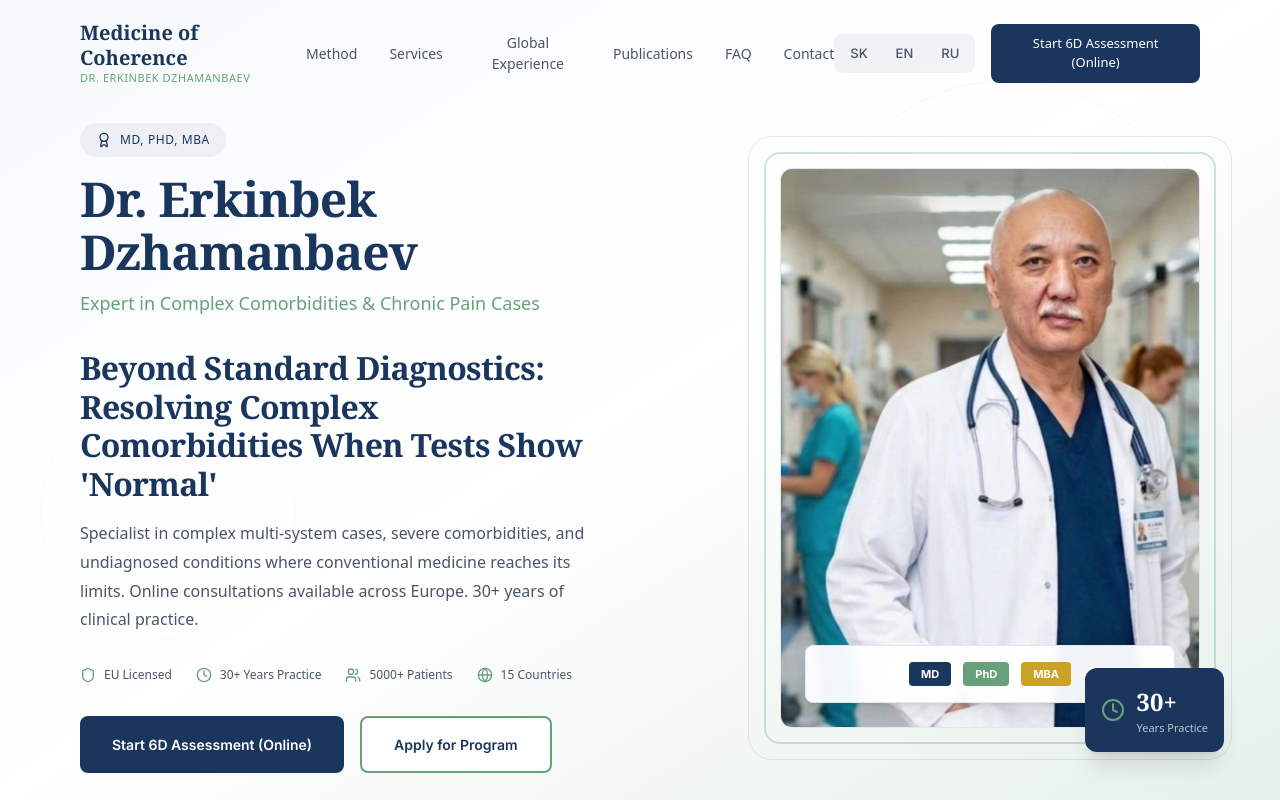
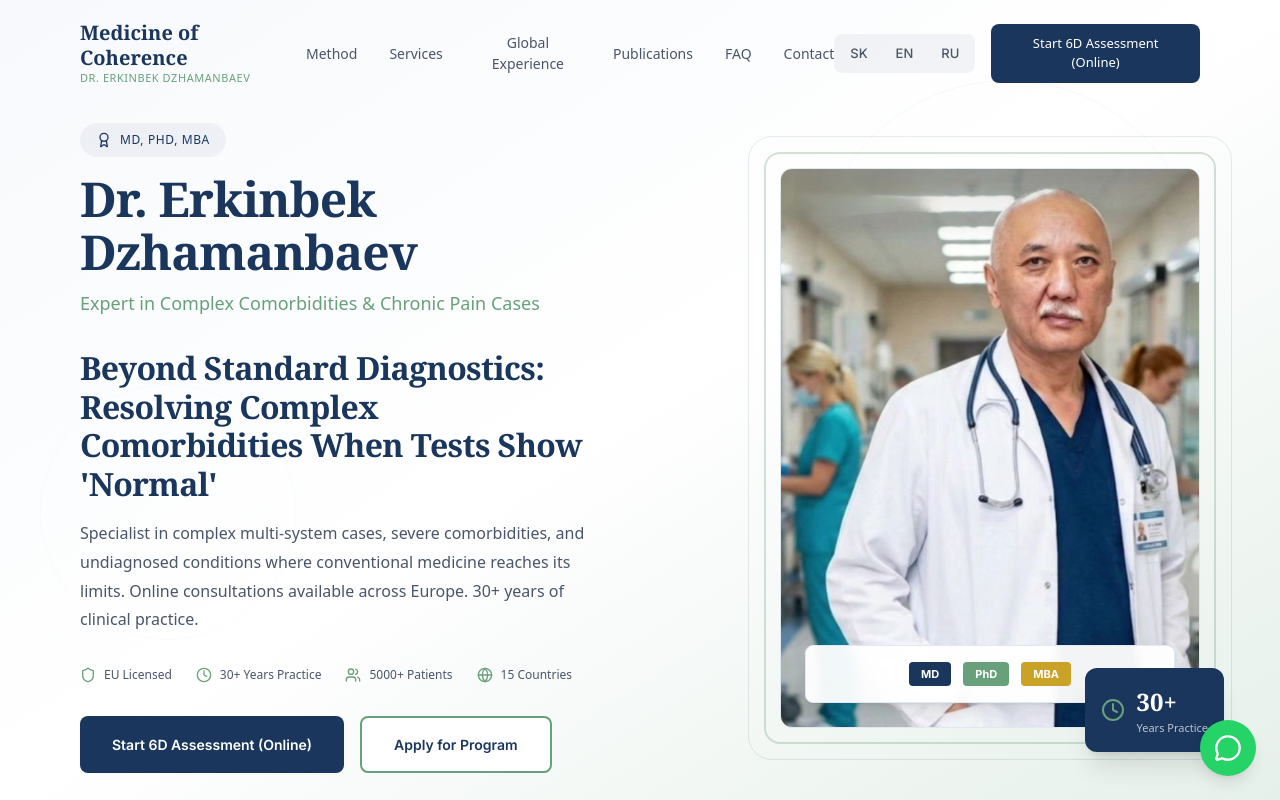
Before and after one commit to ErkinDoc/wenbnew, a React (Vite) app: page / in a window 1280 px wide. Shown: the top 800 px of the page. Built offline with nearby package versions, Linux system fonts and the light colour scheme.

Commit message:
Add WhatsAppFloatingButton to the App component
Added WhatsAppFloatingButton component to the App.

```diff
--- a/src/App.tsx
+++ b/src/App.tsx
@@ -11,6 +11,7 @@ import { TrustAuthority } from './sections/TrustAuthority';
 import { FAQ } from './sections/FAQ';
 import { FinalCTA } from './sections/FinalCTA';
 import { Footer } from './sections/Footer';
+import { WhatsAppButton } from './components/WhatsAppButton';
 import { Toaster } from '@/components/ui/sonner';
 import { toast } from 'sonner';
 
@@ -83,6 +84,9 @@ function App() {
       {/* Footer */}
       <Footer />
 
+      {/* WhatsApp Floating Button */}
+      <WhatsAppButton />
+
       {/* Toast notifications */}
       <Toaster position="top-center" richColors />
     </div>
```
